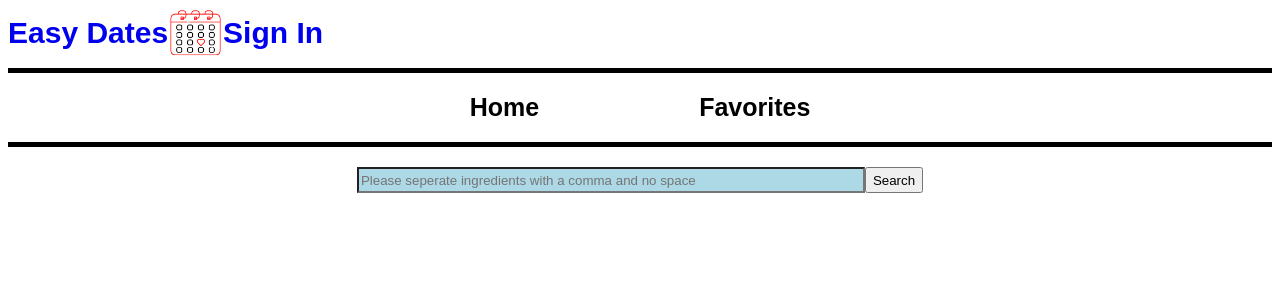
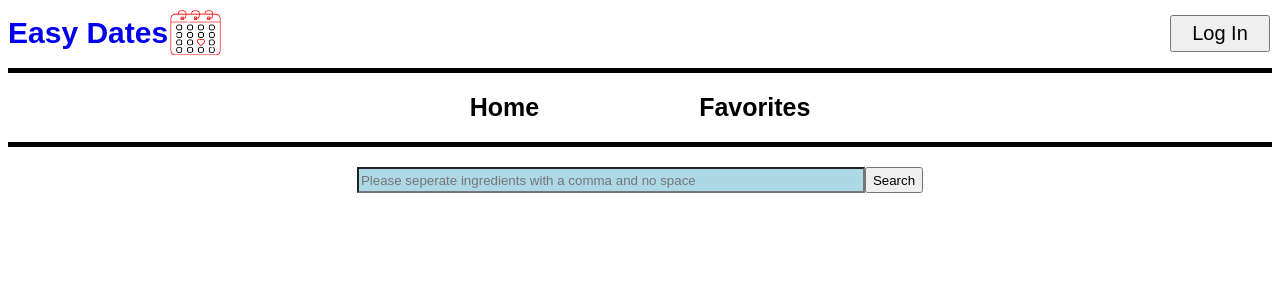
Before and after one commit to vvinusan/BootcampFinalProject, a React (Create React App) app in the folder frontend/: page / in a window 1280 px wide. Shown: the top 300 px of the page. Built offline with nearby package versions, Linux system fonts and the light colour scheme; no server answers.

Commit message:
loginbtn

```diff
--- a/frontend/src/Components/App.js
+++ b/frontend/src/Components/App.js
@@ -4,18 +4,29 @@ import HomePage from "./Homepage";
 import Header from "./Header";
 import Favorites from "./Favorites";
 import SignIn from "./SignIn";
+import styled from "styled-components";
+import LoginBtn from "./LoginBtn";
 
 function App() {
 	return (
 		<Router>
-			<Header />
+			<HeadWrap>
+				<Header />
+				<LoginBtn />
+			</HeadWrap>
+
 			<Routes>
 				<Route path="/" element={<HomePage />} />
 				<Route path="/favorites" element={<Favorites />} />
-				<Route path="/signin" element={<SignIn />} />
+				{/* <Route path="/signin" element={<SignIn />} /> */}
 			</Routes>
 		</Router>
 	);
 }
 
 export default App;
+
+const HeadWrap = styled.div`
+	display: flex;
+	justify-content: space-between;
+`;
--- a/frontend/src/Components/Header.js
+++ b/frontend/src/Components/Header.js
@@ -9,7 +9,7 @@ const Header = () => {
 				<HomeLink>
 					<CompanyName to={"/"}>Easy Dates</CompanyName>
 					<Logo src="../main-logo.png" />
-					<CompanyName to={"/signin"}>Sign In</CompanyName>
+					{/* <CompanyName to={"/signin"}>Sign In</CompanyName> */}
 				</HomeLink>
 			</Wrapper>
 			<NavWrap>
--- /dev/null
+++ b/frontend/src/Components/LoginBtn.js
@@ -0,0 +1,20 @@
+import React from "react";
+import styled from "styled-components";
+import { useAuth0 } from "@auth0/auth0-react";
+
+const LoginBtn = () => {
+	const { loginWithRedirect } = useAuth0();
+
+	return <Btn onClick={() => loginWithRedirect()}>Log In</Btn>;
+};
+
+export default LoginBtn;
+
+const Btn = styled.button`
+	position: absolute;
+	padding: 5px;
+	font-size: 20px;
+	width: 100px;
+	top: 15px;
+	right: 10px;
+`;
```
